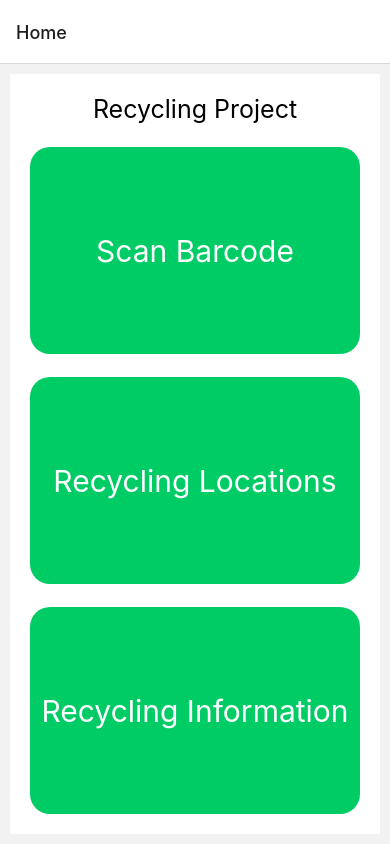
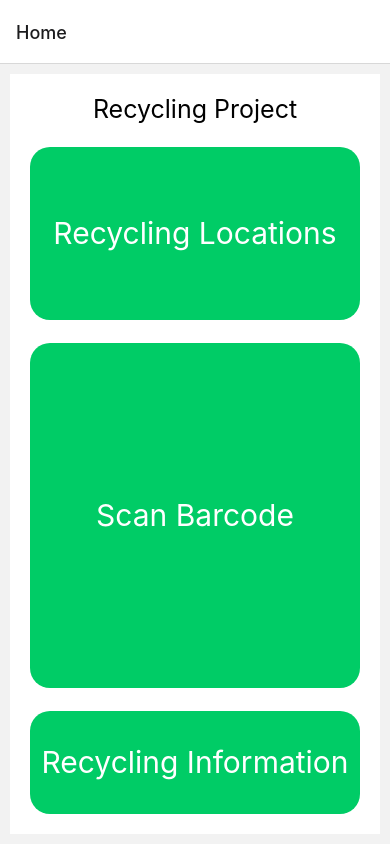
Before and after one commit to Will-20/recycling-project, a React Native app: screen /Home in a window 390 px wide. Built offline with nearby package versions, Linux system fonts and the light colour scheme.

Commit message:
Added temp icon

```diff
--- a/screens/home.js
+++ b/screens/home.js
@@ -1,7 +1,5 @@
 import React from 'react';
 import { Pressable, StyleSheet, Text, View } from 'react-native';
-
-
 
 const textButtons = StyleSheet.create({
   normal: {
@@ -20,7 +18,7 @@ const styles = StyleSheet.create({
       margin: 10,
     },
     top: {
-      flex: 0.3,
+      flex: 0.25,
       backgroundColor: "#00CC66",
       borderTopLeftRadius: 20,
       borderTopRightRadius: 20,
@@ -28,7 +26,27 @@ const styles = StyleSheet.create({
       borderBottomRightRadius: 20,
       justifyContent: 'center', //Centered horizontally
       alignItems: 'center', //Centered vertically
-    }
+    },
+    middle: {
+      flex: 0.5,
+      backgroundColor: "#00CC66",
+      borderTopLeftRadius: 20,
+      borderTopRightRadius: 20,
+      borderBottomLeftRadius: 20,
+      borderBottomRightRadius: 20,
+      justifyContent: 'center', //Centered horizontally
+      alignItems: 'center', //Centered vertically
+    },
+    bottom: {
+      flex: 0.15,
+      backgroundColor: "#00CC66",
+      borderTopLeftRadius: 20,
+      borderTopRightRadius: 20,
+      borderBottomLeftRadius: 20,
+      borderBottomRightRadius: 20,
+      justifyContent: 'center', //Centered horizontally
+      alignItems: 'center', //Centered vertically
+    },
   });
 
 const Home = ({navigation}) => {
@@ -38,13 +56,15 @@ const Home = ({navigation}) => {
       <View style={styles.container}>
         <Text style={{textAlign: "center", fontSize: 25}}>Recycling Project</Text>
 
-        <Pressable style={styles.top} onPress={()=>navigation.navigate("ScanBarcode")}>
-          <Text style={textButtons.normal}>Scan Barcode</Text>
-        </Pressable>
         <Pressable style = {styles.top} onPress={()=>navigation.navigate("Locations")}>
           <Text style={textButtons.normal}>Recycling Locations</Text>
         </Pressable>
-        <Pressable style = {styles.top} onPress={()=>navigation.navigate("Information")}>
+
+        <Pressable style={styles.middle} onPress={()=>navigation.navigate("ScanBarcode")}>
+          <Text style={textButtons.normal}>Scan Barcode</Text>
+        </Pressable>
+
+        <Pressable style = {styles.bottom} onPress={()=>navigation.navigate("Information")}>
           <Text style={textButtons.normal}>Recycling Information</Text>
         </Pressable>
 
--- a/screens/locations.js
+++ b/screens/locations.js
@@ -75,8 +75,6 @@ const Locations = ({navigation}) => {
 }
 
 
-
-
 const styles = StyleSheet.create({
     container: {
       flex: 1,
--- a/screens/scan_barcode.js
+++ b/screens/scan_barcode.js
@@ -48,9 +48,9 @@ const ScanBarcode = ({navigation}) => {
             )
     }
 
-
     return (
         <View style={styles.container}>
+            <View style = {styles.subcontainer}>
                 <View style={styles.barcodebox}>
                     <BarCodeScanner
                         onBarCodeScanned={handleBarCodeScanned}
@@ -58,23 +58,16 @@ const ScanBarcode = ({navigation}) => {
                     />
                 </View>
 
-
-        <View style={styles.container}>
-
-        {
-        //<Text style={{textAlign: "center", fontSize: 25}}>Recycling Project</Text>
-
-        //<View style={styles.top} onPress={()=>navigation.navigate('ScanBarcode')}>
-        //<Pressable onPress={()=>navigation.navigate("ProductInfo", {paramKey: text})}>
-        //    <Text style={textButtons.normal}>Produjjjjct name: *name*</Text>
-        //</Pressable>
-
-        //  <Text style={textButtons.normal}>Co2 Equivalence **</Text>
-        //</View>  <Text style={textButtons.normal}>Alternative Option:</Text>
-        //<View>
-        }
+                <View>
+                    <Pressable onPress={()=>navigation.navigate("ProductInfo", "test")}>
+                        <Text>Info Page</Text>
+                    </Pressable>
 
                 </View>
+
+            </View>
+
+
         </View>
 
     )
@@ -90,6 +83,9 @@ const styles = StyleSheet.create({
     justifyContent: 'center',
   },
 
+  subcontainer: {
+    flex: 0.,
+  },
   barcodebox:{
     alignItems:'center',
     justifyContent:'center',
@@ -97,7 +93,7 @@ const styles = StyleSheet.create({
     width: 300,
     overflow: 'hidden',
     borderRadius: 30,
-    backgroundColor:'tomato'
+    backgroundColor:'tomato',
   },
   mainText:{
     fontSize: 16,
```
Also changed, not shown: screens/product_info.js (+25 -2 lines). Lines whose indentation alone changed are shown as unchanged.
